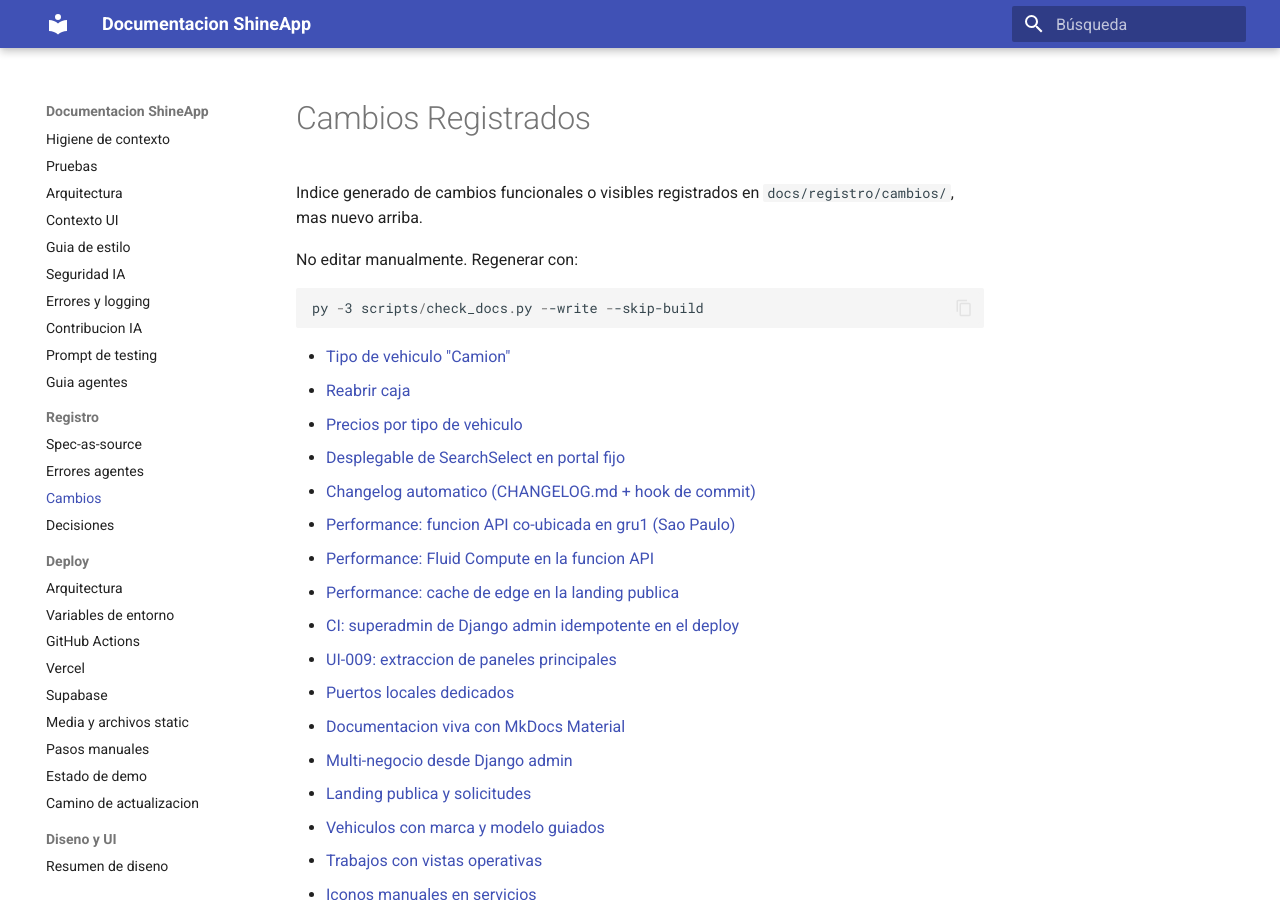
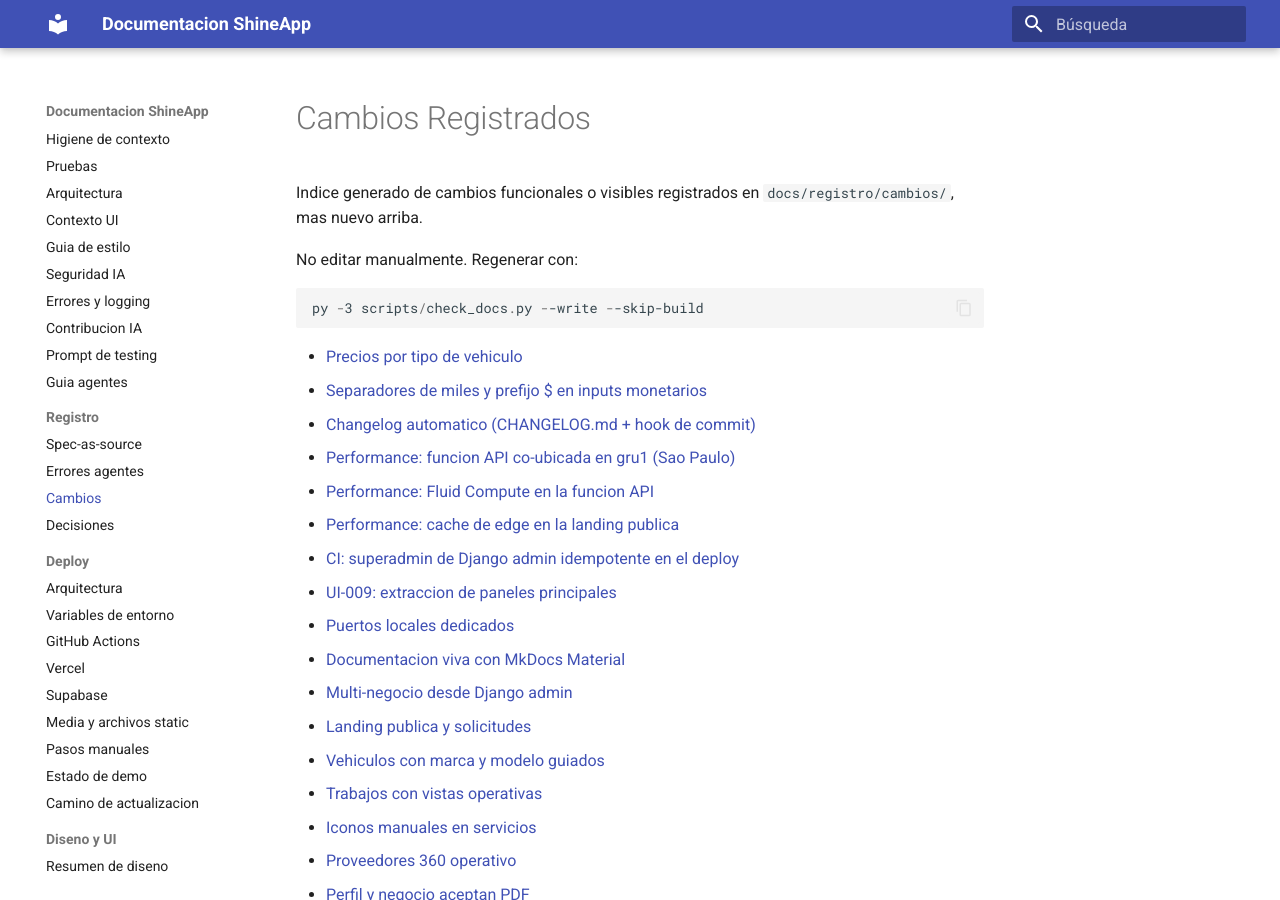
Before and after one commit to juanikitro/ShineApp, an MkDocs documentation site: the page built from docs/registro/cambios/index.md, in a window 1280 px wide and 900 px high. Built offline with MkDocs 1.6.1 and Material for MkDocs 9.7.7, drawn with Linux system fonts in a browser that asks for light colours.

Commit message:
docs: registro de cambio NumericInput separadores de miles
Co-Authored-By: Claude Sonnet 4.6 <noreply@anthropic.com>

````diff
--- a/docs/registro/cambios/index.md
+++ b/docs/registro/cambios/index.md
@@ -9,10 +9,8 @@ No editar manualmente. Regenerar con:
 py -3 scripts/check_docs.py --write --skip-build
 ```
 
-- [Tipo de vehiculo "Camion"](2026-06-02-tipo-vehiculo-camion.md)
-- [Reabrir caja](2026-06-02-reabrir-caja.md)
 - [Precios por tipo de vehiculo](2026-06-02-precios-por-tipo-vehiculo.md)
-- [Desplegable de SearchSelect en portal fijo](2026-06-02-combo-desplegable-portal.md)
+- [Separadores de miles y prefijo $ en inputs monetarios](2026-06-02-numeric-input-separadores-miles.md)
 - [Changelog automatico (CHANGELOG.md + hook de commit)](2026-06-02-changelog-automatico.md)
 - [Performance: funcion API co-ubicada en gru1 (Sao Paulo)](2026-06-01-perf-region-funcion-gru1.md)
 - [Performance: Fluid Compute en la funcion API](2026-06-01-perf-fluid-compute.md)
````
Also changed, not shown: CHANGELOG.md (+1 -3 lines), docs/registro/cambios/2026-06-02-numeric-input-separadores-miles.md (added, +18 -0 lines).
